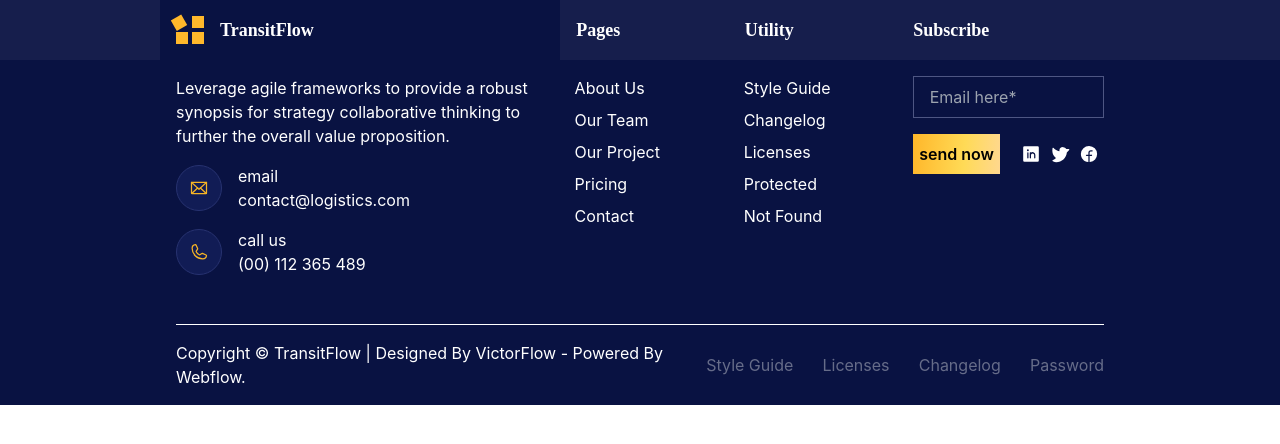
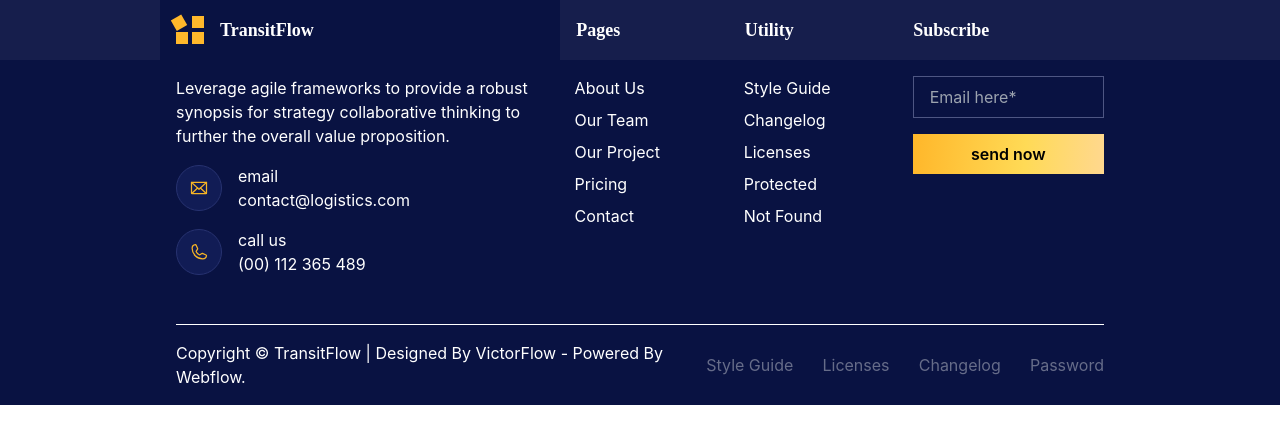
Before and after one commit to smartcollins/logistics, a React (Create React App) app: page / in a window 1280 px wide. Shown: the top 444 px of the page. Built offline with nearby package versions, Linux system fonts and the light colour scheme.

Commit message:
formatted Footer

```diff
--- a/src/component/Footer.jsx
+++ b/src/component/Footer.jsx
@@ -116,8 +116,8 @@ const Footer = () => {
         </div>
     </div>)
 
-    const topAry = ['pages','utility','subscribe']
-    const top = topAry.map((item,idx)=><p key={idx} className='last:md:w-2/4 md:w-2/5 md:py-0 py-2'>{item}</p>)
+    const topAry = ['pages', 'utility', 'subscribe']
+    const top = topAry.map((item, idx) => <p key={idx} className='last:md:w-2/4 md:w-2/5 md:py-0 py-2'>{item}</p>)
 
     const listAry = ['about us', 'our team', 'our project', 'pricing', 'contact', 'style guide', 'changelog', 'licenses', 'protected', 'not found']
     const listClass = 'even:w-fit even:ml-auto md:even:m-0 last:col-span-2 last:text-[#f6b426] last:text-center md:last:col-span-full md:last:text-left lg:last:text-white'
@@ -151,8 +151,8 @@ const Footer = () => {
                     <div className='md:w-2/4 md:m-0 space-y-4 mt-4'>
                         <input className=' font-[League_Spartan] w-full py-2 bg-transparent border border-[#4e5683] indent-4 ' type="text" placeholder='Email here*' />
                         <div className='flex items-center justify-between space-x-4'>
-                            <button style={{ background: `linear-gradient(94.06deg, ${color.grdt} -1.21%, ${color.grdt2} 58.66%, ${color.grdt3} 116.84%)` }} className='py-2 text-black w-2/4 font-semibold'>send now</button>
-                            <div className='flex items-center justify-between lg:justify-around w-2/4'>
+                            <button style={{ background: `linear-gradient(94.06deg, ${color.grdt} -1.21%, ${color.grdt2} 58.66%, ${color.grdt3} 116.84%)` }} className='py-2 text-black font-semibold w-2/4 md:w-full'>send now</button>
+                            <div className='flex items-center justify-between lg:justify-around w-2/4 md:hidden'>
                                 <LinkedinLogo size={20} color="#ffffff" weight="fill" />
                                 <TwitterLogo size={20} color="#ffffff" weight="fill" />
                                 <FacebookLogo size={20} color="#ffffff" weight="fill" />
```
